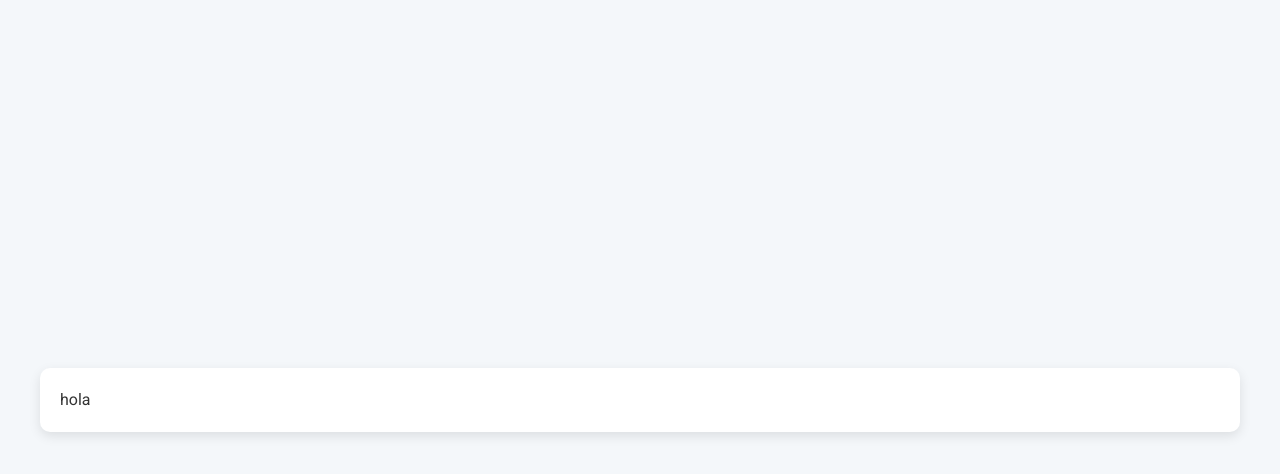
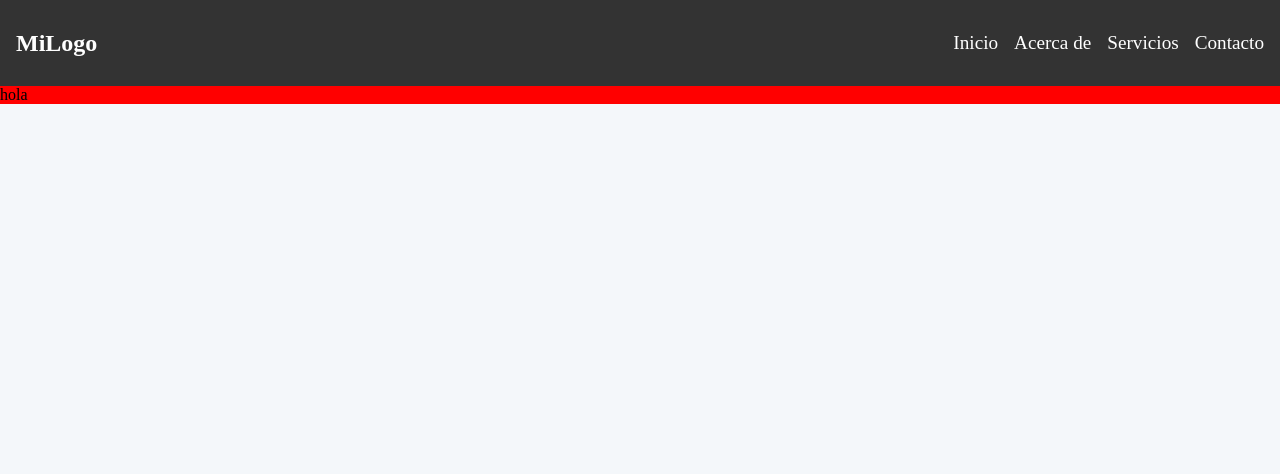
Before and after one commit to tomas-tissera/Gestor-Gastos, a React (Vite) app: page /profile in a window 1280 px wide. Shown: the top 474 px of the page. Built offline with nearby package versions, Linux system fonts and the light colour scheme.

Commit message:
se agregp styles y navbar

```diff
--- a/index.html
+++ b/index.html
@@ -3,9 +3,9 @@
   <head>
     <meta charset="UTF-8" />
     <link href="https://fonts.googleapis.com/css?family=Roboto:300,400,500,700&display=swap" rel="stylesheet" />
-    <link rel="icon" type="image/png" href="/icon.png" />
+    <!-- <link rel="icon" type="image/png" href="/icon.png" /> -->
     <meta name="viewport" content="width=device-width, initial-scale=1.0" />
-    <title>Asistencias Newton</title>
+    <title>Gastos</title>
   </head>
   <body>
 
--- a/src/Login.jsx
+++ b/src/Login.jsx
@@ -22,7 +22,7 @@ const Login = () => {
   };
 
   return (
-    <div className="login-container d-flex align-items-center justify-content-center">
+    <div className="login-container d-flex align-items-center justify-content-center login">
       <div className="login-box shadow-lg p-4">
         <div className="text-center">
           <FaCircleUser className="user-icon mb-4" />
--- a/src/Profile.css
+++ b/src/Profile.css
@@ -1,55 +1,5 @@
-.submitLogout{
-  position: absolute;
-  top: 0; /* Posiciona el elemento en la parte superior del contenedor */
-  padding: 15px;
-  width: 90%;
+.contenedor{
+    background-color: red;
+    width: 100%;
+    height: 100%;
 }
-.container{
-    background-color: rgb(255, 255, 255);
-     width: 1300px;/* cambiar el dia de mañana */
-     height: 580px;
-     display: flex;
-     flex-direction: column;
-     border-radius: 15px;
-}
-.box{
-    width: 100%;
-    display: flex;
-    flex-direction: column;
-    height: 90%;
-}
-.TabContext{
-    display: flex;
-  justify-content: center;
-}
-.box2{
-    border-bottom: 1px solid var(--divider-color);
-  display: flex;
-  justify-content: center;
-}
-.MuiTabs-flexContainer{
-    align-items: center;
-    justify-content: center;
-}
-.MuiTabPanel-root{
-  padding: 0px;
-  }
-.btn{
-  font-size: 18px;
-  margin: 5px;
-}
-@media (max-width: 768px) {
-    .submitLogout{
-      top: 0; /* Posiciona el elemento en la parte superior del contenedor */
-      width: 90%;
-      height: 90%;
-
-    }
-    .container {
-      width: 100%; /* Ancho para pantallas de móviles */
-    }
-    .MuiTabs-flexContainer{
-        display: flex;
-        flex-direction: column;
-    }
-  }
--- a/src/Profile.jsx
+++ b/src/Profile.jsx
@@ -1,9 +1,14 @@
-
+import Navbar from "./components/navbar/index"
+import "./Profile.css"
 const Profile = () => {
 
     return (
             <>
+            <div className="contenedor">
+
+                <Navbar/>
                 hola
+            </div>
             </>
     )
 }
--- a/src/Signup.css
+++ b/src/Signup.css
@@ -1,16 +1,6 @@
 /* Signup.css */
 
-/* Estilos generales del cuerpo */
-body {
-    font-family: 'Roboto', sans-serif;
-    background-color: #f4f7fa;
-    margin: 0;
-    padding: 0;
-    display: flex;
-    align-items: center;
-    justify-content: center;
-    height: 100vh;
-  }
+
 
   /* Estilos para el contenedor del formulario */
   .signup-container {
--- /dev/null
+++ b/src/components/navbar/Navbar.css
@@ -0,0 +1,39 @@
+.navbar {
+    display: flex;
+    justify-content: space-between;
+    align-items: center;
+    background-color: #333;
+    padding: 1rem;
+  }
+
+  .navbar-logo a {
+    color: white;
+    text-decoration: none;
+    font-size: 1.5rem;
+    font-weight: bold;
+  }
+
+  .navbar-links {
+    list-style: none;
+    display: flex;
+    gap: 1rem;
+  }
+
+  .navbar-links li {
+    margin: 0;
+  }
+
+  .nav-item {
+    color: white;
+    text-decoration: none;
+    font-size: 1.2rem;
+    transition: color 0.3s ease;
+  }
+
+  .nav-item:hover {
+    color: #FF6F0F; /* Color en hover */
+  }
+
+  .active {
+    color: #FF6F0F; /* Color del ítem activo */
+  }
--- /dev/null
+++ b/src/components/navbar/index.jsx
@@ -0,0 +1,54 @@
+import React from 'react';
+import { Link, NavLink } from 'react-router-dom';
+import './Navbar.css'; // Para agregar estilos personalizados
+
+const Navbar = () => {
+  return (
+    <nav className="navbar">
+      <div className="navbar-logo">
+        <Link to="/">MiLogo</Link>
+      </div>
+      <ul className="navbar-links">
+        <li>
+          <NavLink
+            exact
+            to="/"
+            activeClassName="active"
+            className="nav-item"
+          >
+            Inicio
+          </NavLink>
+        </li>
+        <li>
+          <NavLink
+            to="/about"
+            activeClassName="active"
+            className="nav-item"
+          >
+            Acerca de
+          </NavLink>
+        </li>
+        <li>
+          <NavLink
+            to="/services"
+            activeClassName="active"
+            className="nav-item"
+          >
+            Servicios
+          </NavLink>
+        </li>
+        <li>
+          <NavLink
+            to="/contact"
+            activeClassName="active"
+            className="nav-item"
+          >
+            Contacto
+          </NavLink>
+        </li>
+      </ul>
+    </nav>
+  );
+};
+
+export default Navbar;
--- a/src/index.css
+++ b/src/index.css
@@ -1,83 +1,13 @@
-/* Estilos globales */
-* {
-  margin: 0;
-  padding: 0;
-  box-sizing: border-box;
-}
 
 /* Fuente general y colores */
 body {
-  font-family: 'Roboto', sans-serif;
-  background-color: #f4f7fa;
-  color: #333;
-  font-size: 16px;
-  line-height: 1.5;
   padding: 0;
   margin: 0;
-  display: flex;
-  justify-content: center;
-  align-items: center;
-  height: 100vh;
 }
 
 /* Contenedor principal */
 #root {
   width: 100%;
-  max-width: 1200px;
-  padding: 20px;
-  margin: 0 auto;
-  background-color: #fff;
-  box-shadow: 0 4px 12px rgba(0, 0, 0, 0.1);
-  border-radius: 10px;
+  margin: 0;
+  display: flex;
 }
-
-/* Responsividad */
-@media (max-width: 768px) {
-  #root {
-    width: 90%;
-    padding: 10px;
-  }
-}
-
-@media (max-width: 480px) {
-  body {
-    font-size: 14px;
-  }
-
-  #root {
-    width: 100%;
-    padding: 5px;
-  }
-}
-
-/* Estilo para enlaces */
-a {
-  text-decoration: none;
-  color: #007bff;
-}
-
-a:hover {
-  text-decoration: underline;
-  color: #0056b3;
-}
-
-/* Estilos para formularios, botones, etc. si se incluyen más adelante */
-input,
-button {
-  font-family: 'Roboto', sans-serif;
-  padding: 10px;
-  margin: 10px 0;
-  border: none;
-  border-radius: 5px;
-  outline: none;
-}
-
-button {
-  background-color: #007bff;
-  color: white;
-  cursor: pointer;
-}
-
-button:hover {
-  background-color: #0056b3;
-}
--- a/src/layout.css
+++ b/src/layout.css
@@ -0,0 +1,3 @@
+.container-fluid{
+    width: 100%;
+}
--- a/src/login.css
+++ b/src/login.css
@@ -1,5 +1,5 @@
 /* Estilos generales */
-body {
+.login {
     font-family: 'Roboto', sans-serif;
     background-color: #f4f7fa;
     margin: 0;
@@ -8,6 +8,9 @@ body {
     align-items: center;
     justify-content: center;
     height: 100vh;
+  }
+  body{
+    background-color: #f4f7fa;
   }
 
   /* Estilos para el contenedor del login */
```
